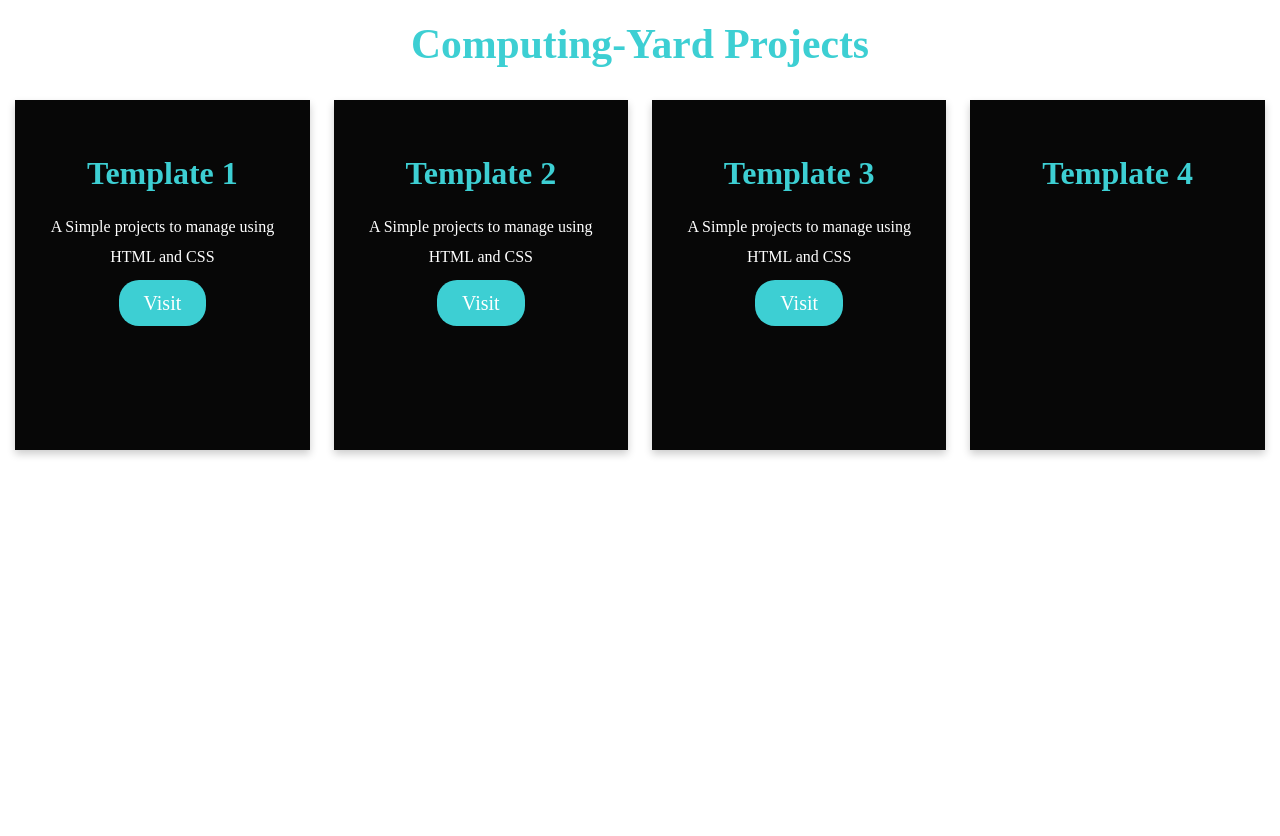
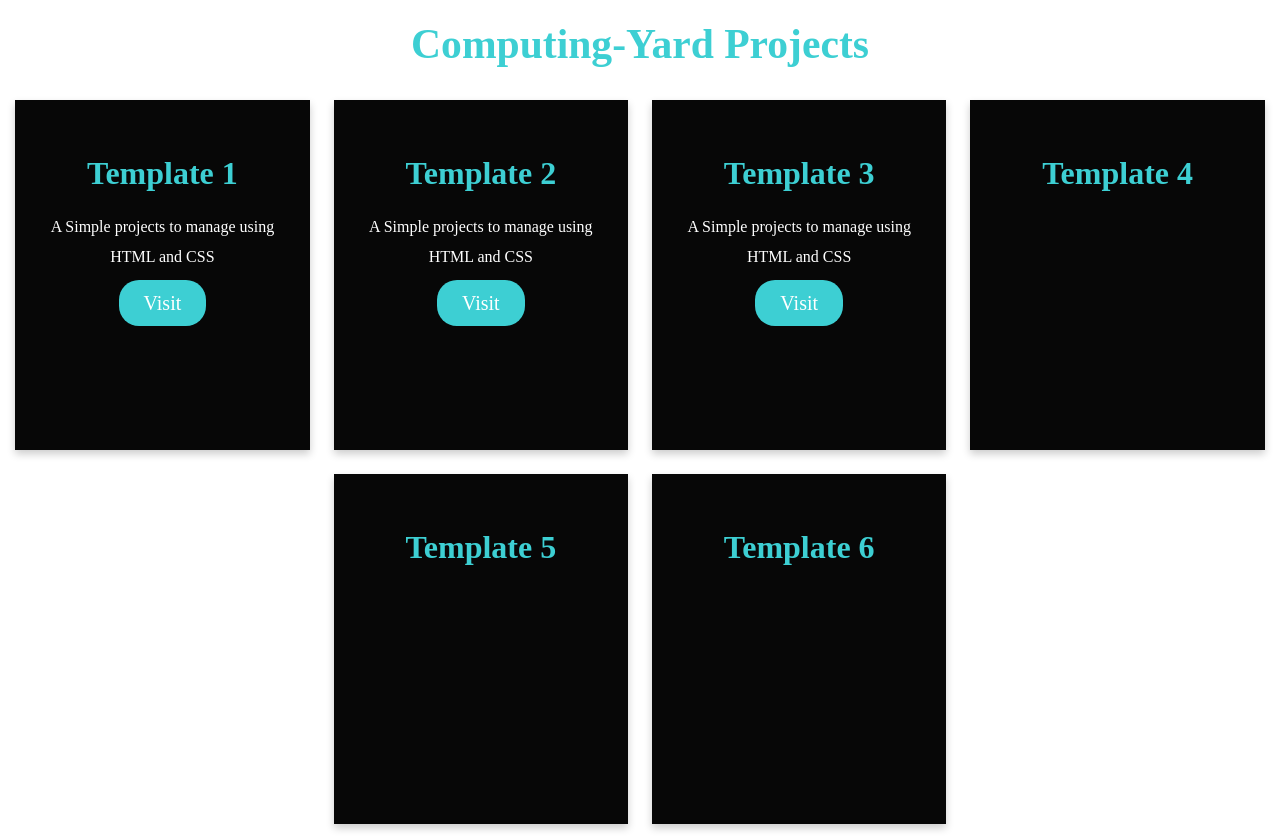
Before and after one commit to MuhammadAzan23/Computing-Yard, a plain HTML site: page index.html in a window 1280 px wide. Before the commit the page ends 800 px from the top, so only its background shows below. Drawn offline with Linux system fonts and the light colour scheme.

Commit message:
Update index.html

```diff
--- a/index.html
+++ b/index.html
@@ -121,7 +121,22 @@
                     </div>
                 </div>
             </div>
+           <div class="flip-card">
+                <div class="flip-card-inner">
+                    <div class="flip-card-front">
+                        <h1>Template 5</h1>
 
+                    </div>
+                </div>
+            </div>
+            <div class="flip-card">
+                <div class="flip-card-inner">
+                    <div class="flip-card-front">
+                        <h1>Template 6</h1>
+
+                    </div>
+                </div>
+            </div>
         </div>
     </div>
 </body>
```
